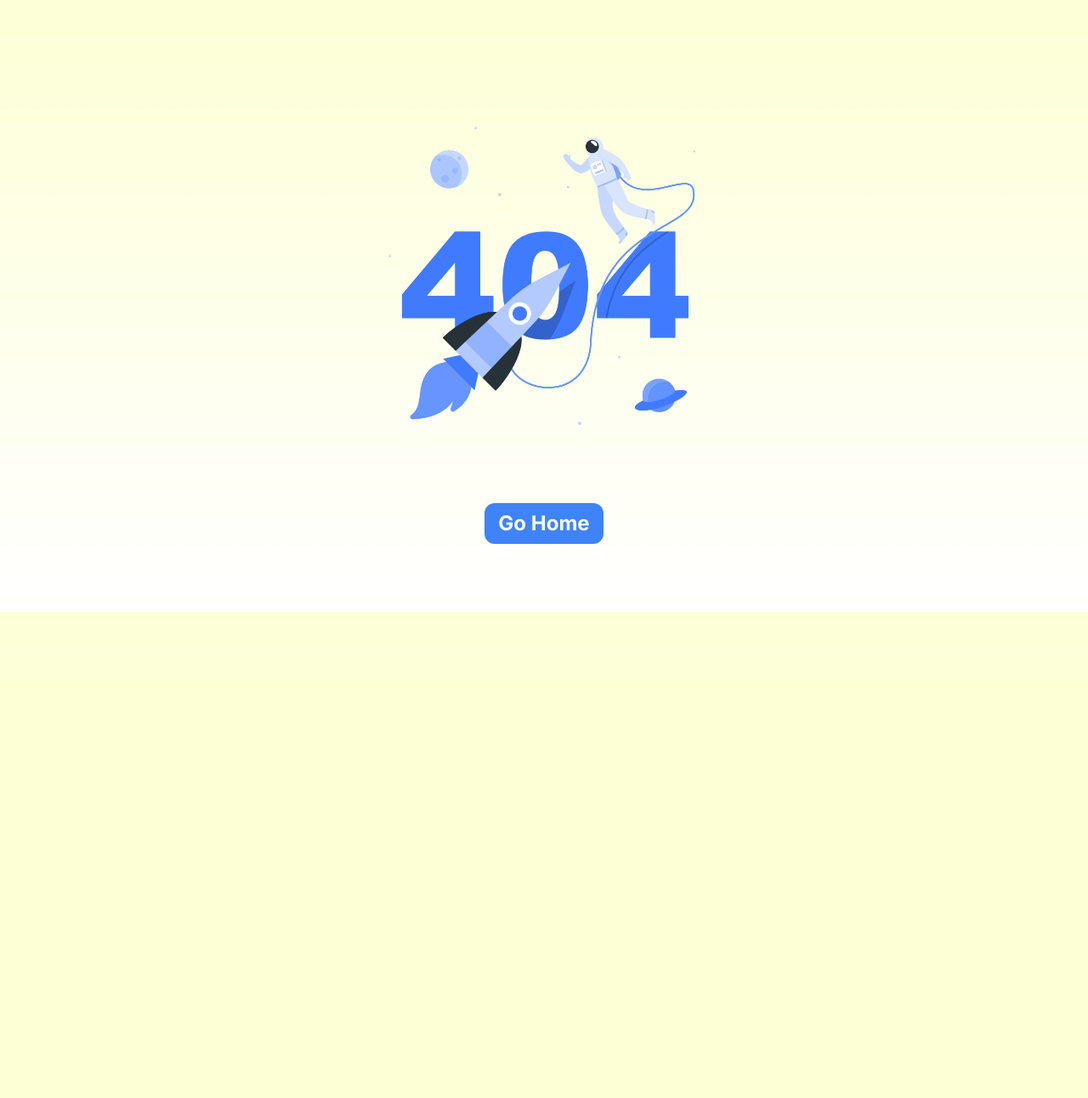
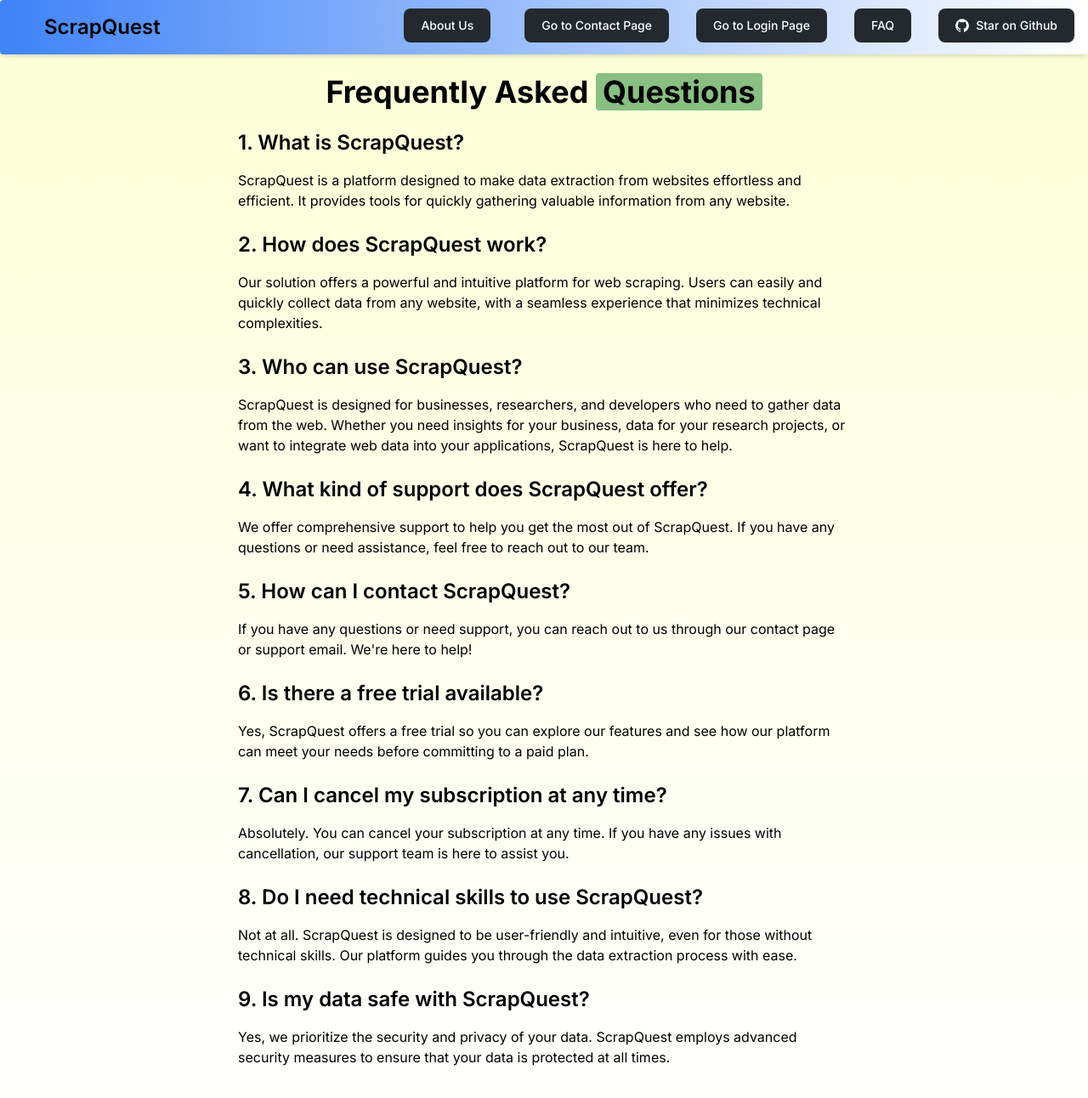
Before and after one commit to Abidsyed25/ScrapQuest, a Next.js app: page /faq in a window 1280 px wide. Before the commit this address had no page. Shown: the top 1292 px of the page at 85% size. Before the commit the page ends 800 px from the top, so only its background shows below. Built offline with nearby package versions, Linux system fonts and the light colour scheme.

Commit message:
FAQ Page

```diff
--- /dev/null
+++ b/app/faq/page.tsx
@@ -0,0 +1,60 @@
+import React from 'react';
+import { Nav } from "@/components/Nav";
+
+const FAQ: React.FC = () => {
+  return (
+    <div className="relative">
+      <Nav />
+      <div className="container mx-auto p-6 max-w-[48rem]">
+        <h1 className="text-4xl font-bold mb-6 text-center">Frequently Asked <span className="bg-[#8abf83] rounded px-2">Questions</span></h1>
+
+        <h2 className="text-2xl font-semibold mb-4">1. What is ScrapQuest?</h2>
+        <p className="mb-6">
+          ScrapQuest is a platform designed to make data extraction from websites effortless and efficient. It provides tools for quickly gathering valuable information from any website.
+        </p>
+
+        <h2 className="text-2xl font-semibold mb-4">2. How does ScrapQuest work?</h2>
+        <p className="mb-6">
+          Our solution offers a powerful and intuitive platform for web scraping. Users can easily and quickly collect data from any website, with a seamless experience that minimizes technical complexities.
+        </p>
+
+        <h2 className="text-2xl font-semibold mb-4">3. Who can use ScrapQuest?</h2>
+        <p className="mb-6">
+          ScrapQuest is designed for businesses, researchers, and developers who need to gather data from the web. Whether you need insights for your business, data for your research projects, or want to integrate web data into your applications, ScrapQuest is here to help.
+        </p>
+
+        <h2 className="text-2xl font-semibold mb-4">4. What kind of support does ScrapQuest offer?</h2>
+        <p className="mb-6">
+          We offer comprehensive support to help you get the most out of ScrapQuest. If you have any questions or need assistance, feel free to reach out to our team.
+        </p>
+
+        <h2 className="text-2xl font-semibold mb-4">5. How can I contact ScrapQuest?</h2>
+        <p className="mb-6">
+          If you have any questions or need support, you can reach out to us through our contact page or support email. We're here to help!
+        </p>
+
+        <h2 className="text-2xl font-semibold mb-4">6. Is there a free trial available?</h2>
+        <p className="mb-6">
+          Yes, ScrapQuest offers a free trial so you can explore our features and see how our platform can meet your needs before committing to a paid plan.
+        </p>
+
+        <h2 className="text-2xl font-semibold mb-4">7. Can I cancel my subscription at any time?</h2>
+        <p className="mb-6">
+          Absolutely. You can cancel your subscription at any time. If you have any issues with cancellation, our support team is here to assist you.
+        </p>
+
+        <h2 className="text-2xl font-semibold mb-4">8. Do I need technical skills to use ScrapQuest?</h2>
+        <p className="mb-6">
+          Not at all. ScrapQuest is designed to be user-friendly and intuitive, even for those without technical skills. Our platform guides you through the data extraction process with ease.
+        </p>
+
+        <h2 className="text-2xl font-semibold mb-4">9. Is my data safe with ScrapQuest?</h2>
+        <p className="mb-6">
+          Yes, we prioritize the security and privacy of your data. ScrapQuest employs advanced security measures to ensure that your data is protected at all times.
+        </p>
+      </div>
+    </div>
+  );
+}
+
+export default FAQ;
--- /dev/null
+++ b/components/FAQ.tsx
@@ -0,0 +1,19 @@
+"use client"
+import { useRouter } from "next/navigation";
+
+export default function FAQButton() {
+  const router = useRouter();
+
+  const handleNavigation = () => {
+    router.push('/faq');
+  };
+
+  return (
+    <button
+      onClick={handleNavigation}
+      type="button"
+      className="text-white bg-[#24292F] hover:bg-[#24292F]/90 font-medium rounded-lg text-sm px-5 py-2.5 text-center inline-flex items-center dark:focus:ring-gray-500 dark:hover:bg-[#050708]/30 mb-1 mr-2">
+      FAQ
+    </button>
+  );
+}
--- a/components/Nav.tsx
+++ b/components/Nav.tsx
@@ -9,7 +9,7 @@ import Social from "./Social";
 import Contact from "./Contact";
 import Login from "./Login";
 import About from "./About";
-
+import FAQ from "./FAQ";
 
 export function Nav() {
   return (
@@ -28,6 +28,7 @@ export function Nav() {
         <About />
         <Contact />
         <Login />
+        <FAQ />
         <Social />
       </NavbarCollapse>
     </Navbar>
```
